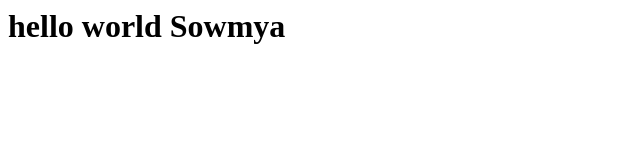
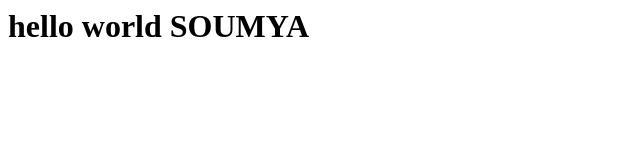
Before and after one commit to sowmyaeluri999/ciradevops, a plain HTML site: page index.html in a window 1280 px wide. Shown: the full height of the page, 0-640 px from the left. Drawn offline with Linux system fonts and the light colour scheme.

Commit message:
commit this change

```diff
--- a/index.html
+++ b/index.html
@@ -1,5 +1,5 @@
 <html>
 <body>
-<h1>hello world Sowmya</h1>
+<h1>hello world SOUMYA</h1>
 </body>
 </html>
```
